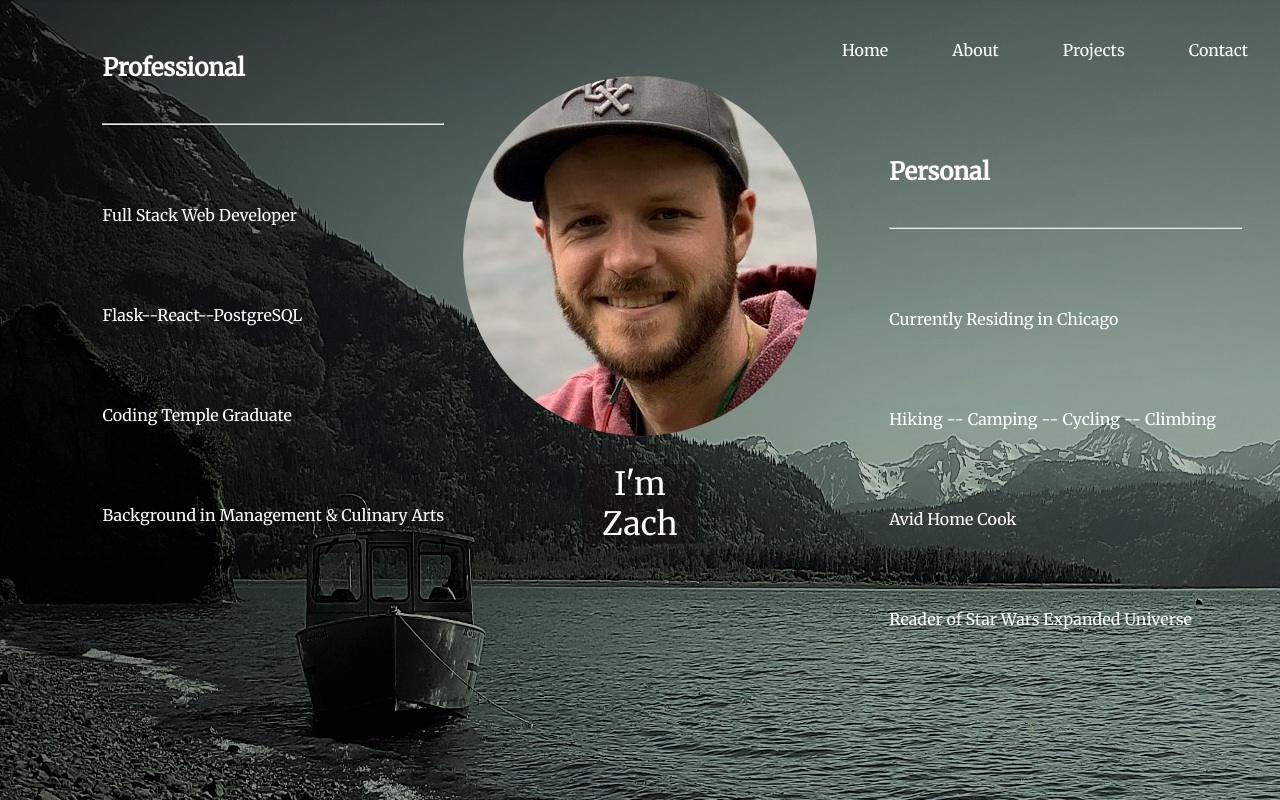
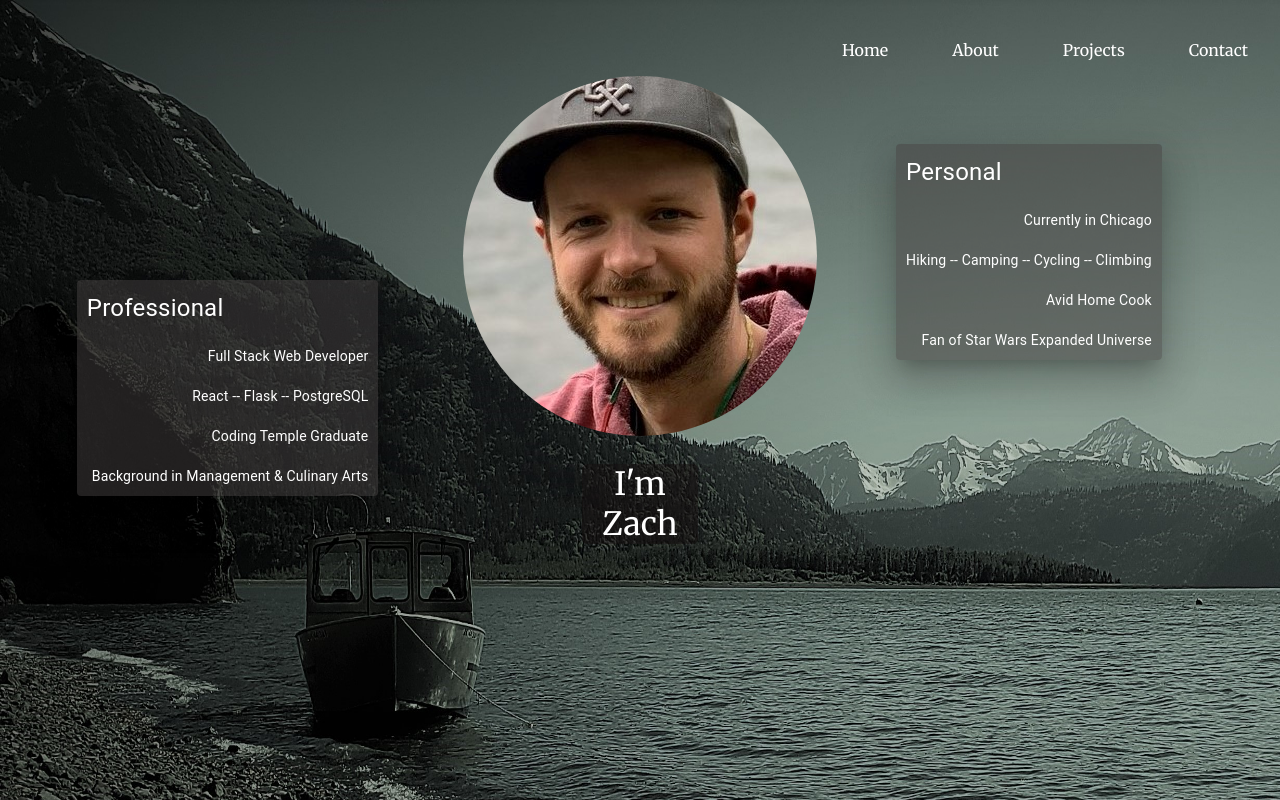
Before and after one commit to backfromsolaris/React-Portfolio, a React (Create React App) app: page /About in a window 1280 px wide. Built offline with nearby package versions, Linux system fonts and the light colour scheme.

Commit message:
converted ABOUT section to cards

```diff
--- a/src/Components/About/About.tsx
+++ b/src/Components/About/About.tsx
@@ -1,24 +1,29 @@
 import { makeStyles } from "@material-ui/styles";
-import swirl_image from '../../Assets/Images/crossed.svg';
+import { CardMedia, Card, Typography } from "@material-ui/core";
 
 const aboutStyles = makeStyles({
-    intro_left:{
+    card_left:{
         color: 'white',
-        display: 'flex',
         position: 'absolute',
-        justifyContent: 'flex-start',
-        width: '35vw',
-        marginLeft: '3vw',
+        top: '35vh',
+        width: '22vw',
+        marginLeft: '6vw',
+        padding: 10,
+        background: 'rgb(66, 63, 62, 0.5)'
     },
-    intro_right:{
+    card_right:{
         color: 'white',
-        display: 'flex',
-        justifyContent: 'flex-end',
-        marginRight: '3vw',
+        position: 'absolute',
+        left: '70vw',
+        top: '18vh',
+        padding: 10,
+        background: 'rgb(66, 63, 62, 0.5)'
     },
-    heading_left:{
-        marginTop: '-3vh',
-        marginLeft: '5vw',
+    title: {
+        fontSize: 24
+      },
+    items:{
+        justifySelf: 'right'
     },
     heading_right:{
         marginTop: '10vh',
@@ -27,11 +32,6 @@ const aboutStyles = makeStyles({
     heading:{
         textAlign: 'left',
         marginBottom: '5vh',
-    },
-    list_left:{
-        textAlign: 'left',
-        listStyle: 'none',
-        marginTop: '10vh',
     },
     list_right:{
         textAlign: 'left',
@@ -46,36 +46,67 @@ const aboutStyles = makeStyles({
     }
 })
 
-export const About = () =>{
+
+
+export const About_Card_Left = () =>{
     const classes = aboutStyles();
     return(
-        <main>
-            <div className={classes.intro_left}>
-                <div className={classes.heading_left}>
-                    <h2 className={classes.heading}>Professional</h2>
-                    <hr />
-                    <ul className={classes.list_left}>
-                        <li className={classes.list_left}>Full Stack Web Developer</li>
-                        <li className={classes.list_left}>Flask--React--PostgreSQL</li>
-                        <li className={classes.list_left}>Coding Temple Graduate</li>
-                        <li className={classes.list_left}>Background in Management & Culinary Arts</li>
-                    </ul>
-                </div>
-            </div>
-            <div className={classes.intro_right}>
-                <div className={classes.heading_right}>
-                <h2 className={classes.heading}>Personal</h2>
+            <Card elevation={24} className={classes.card_left}>
+                <Typography className={classes.title}>
+                    Professional
+                </Typography>
+                <br />
+                <Typography className={classes.items} variant="body2" component="p">
+                    Full Stack Web Developer
+                </Typography>
+                <br />
+                <Typography className={classes.items} variant="body2" component="p">
+                    React -- Flask -- PostgreSQL
+                </Typography>
+                <br />
+                <Typography className={classes.items} variant="body2" component="p">
+                    Coding Temple Graduate
+                </Typography>
+                <br />
+                <Typography className={classes.items} variant="body2" component="p">
+                    Background in Management & Culinary Arts
+                    </Typography>
+            </Card>
+    )
+}
+
+export const About_Card_Right = () =>{
+    const classes = aboutStyles();
+    return(
+            <Card elevation={24} className={classes.card_right}>
+                <Typography className={classes.title}>
+                    Personal
+                </Typography>
+                <br />
+                <Typography className={classes.items} variant="body2" component="p">
+                    Currently in Chicago
+                </Typography>
+                <br />
+                <Typography className={classes.items} variant="body2" component="p">
+                    Hiking -- Camping -- Cycling -- Climbing
+                </Typography>
+                <br />
+                <Typography className={classes.items} variant="body2" component="p">
+                    Avid Home Cook
+                </Typography>
+                <br />
+                <Typography className={classes.items} variant="body2" component="p">
+                    Fan of Star Wars Expanded Universe
+                    </Typography>
+
+                    {/* <h2 className={classes.heading}>Personal</h2>
                     <hr />
                     <ul className={classes.list_right}>
                             <li className={classes.list_right_item}>Currently Residing in Chicago</li>
                             <li className={classes.list_right_item}>Hiking -- Camping -- Cycling -- Climbing</li>
                             <li className={classes.list_right_item}>Avid Home Cook</li>
                             <li className={classes.list_right_item}>Reader of Star Wars Expanded Universe</li>
-
-                    </ul>
-                </div>
-            </div>
-        </main>
-
+                        </ul> */}
+            </Card>
     )
 }
--- a/src/Components/Projects/Projects.tsx
+++ b/src/Components/Projects/Projects.tsx
@@ -7,10 +7,12 @@ import { makeStyles } from "@material-ui/styles";
 import { Paper, CardMedia, Card, CardContent } from "@material-ui/core";
 
 const projectStyles = makeStyles({
-    div:{
+    card:{
         marginLeft: '5vw',
         marginRight: '25vw',
+        padding: 10,
         width: '25vw',
+        background: 'rgb(66, 63, 62, 0.5)'
     },
     h2:{
         color: 'white',
@@ -33,7 +35,7 @@ const projectStyles = makeStyles({
 export const Projects = () =>{
     const classes = projectStyles();
     return(
-        <div className={classes.div}>
+        <Card elevation={24} className={classes.card}>
             <h2 className={classes.h2}>Projects</h2>
             <hr />
             <div className={classes.grid_container}>
@@ -80,6 +82,6 @@ export const Projects = () =>{
                     />
                 </div> */}
             </div>
-        </div>
+        </Card>
     )
 }
--- a/src/index.tsx
+++ b/src/index.tsx
@@ -1,6 +1,6 @@
 import React from 'react';
 import ReactDOM from 'react-dom';
-import  { Home, Projects, Navbar, About, Contact, Background } from './Components'
+import  { Home, Projects, Navbar, Contact, Background, About_Card_Left, About_Card_Right } from './Components'
 import reportWebVitals from './reportWebVitals';
 import './styles.css';
 import { BrowserRouter as Router, Switch, Route } from 'react-router-dom';
@@ -15,7 +15,8 @@ ReactDOM.render(
           <Projects />
         </Route>
         <Route exact path='/About'>
-          <About />
+          <About_Card_Left />
+          <About_Card_Right />
         </Route>
         <Route exact path='/Contact'>
           <Contact />
```
Lines whose indentation alone changed are shown as unchanged.
